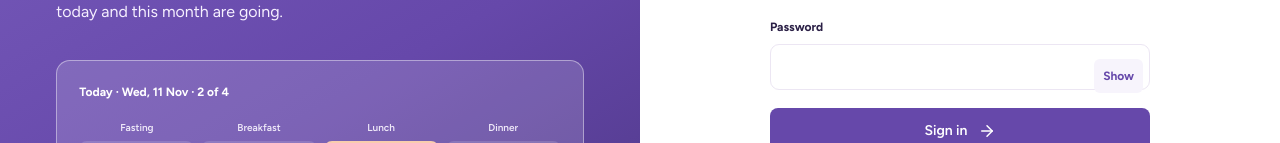
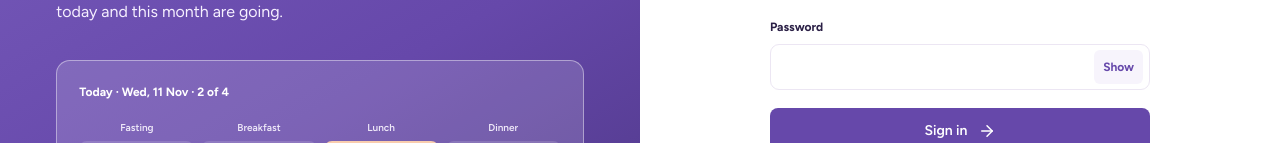
Before and after one commit to ashh-droid/sweety-glucose-tracker, a React (Vite) app in the folder client/: page / in a window 1280 px wide. Shown: the part 350-493 px from the top of the page. Built offline with nearby package versions, Linux system fonts and the light colour scheme; no server answers.

Commit message:
fix(auth): vertically center password visibility toggle

```diff
--- a/client/src/styles.css
+++ b/client/src/styles.css
@@ -251,7 +251,8 @@ h1, h2, h3 { color: var(--text); }
 .password-toggle {
   position: absolute;
   right: 7px;
-  top: 15px;
+  top: 50%;
+  transform: translateY(-50%);
   min-height: 34px;
   padding: 4px 9px;
   border: 0;
```
